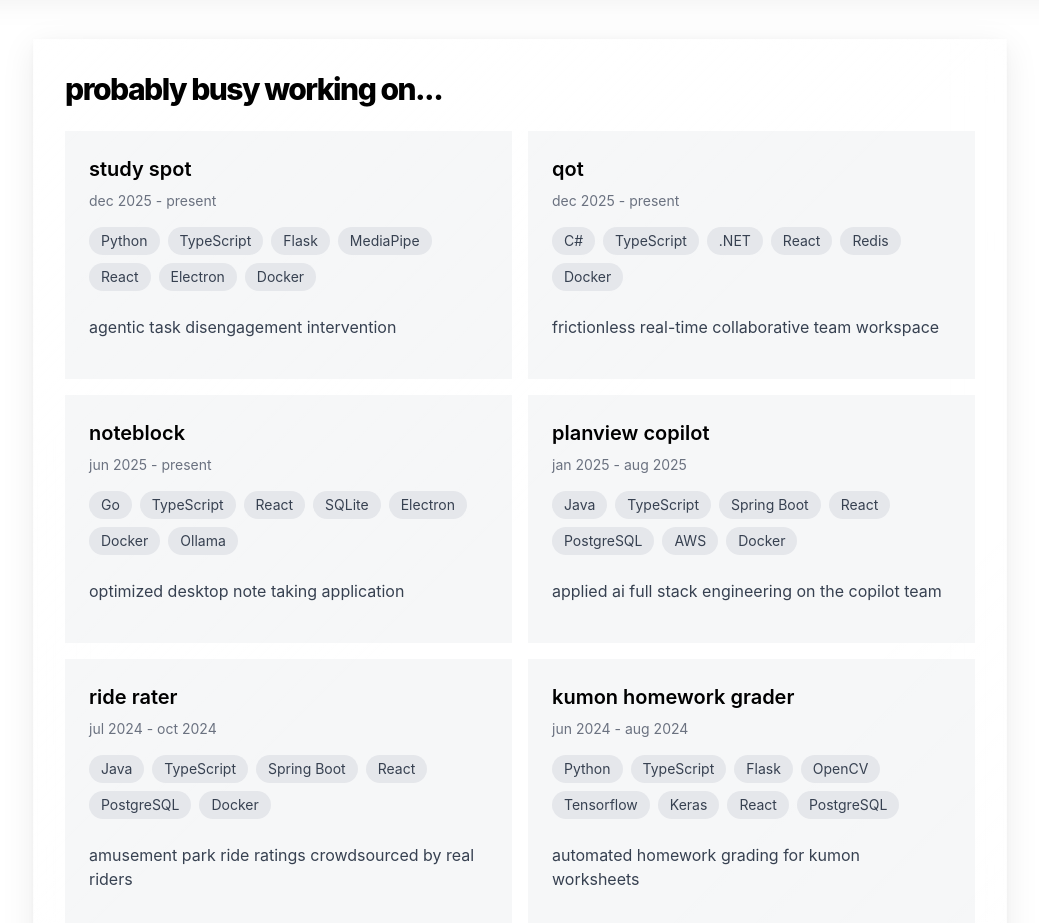
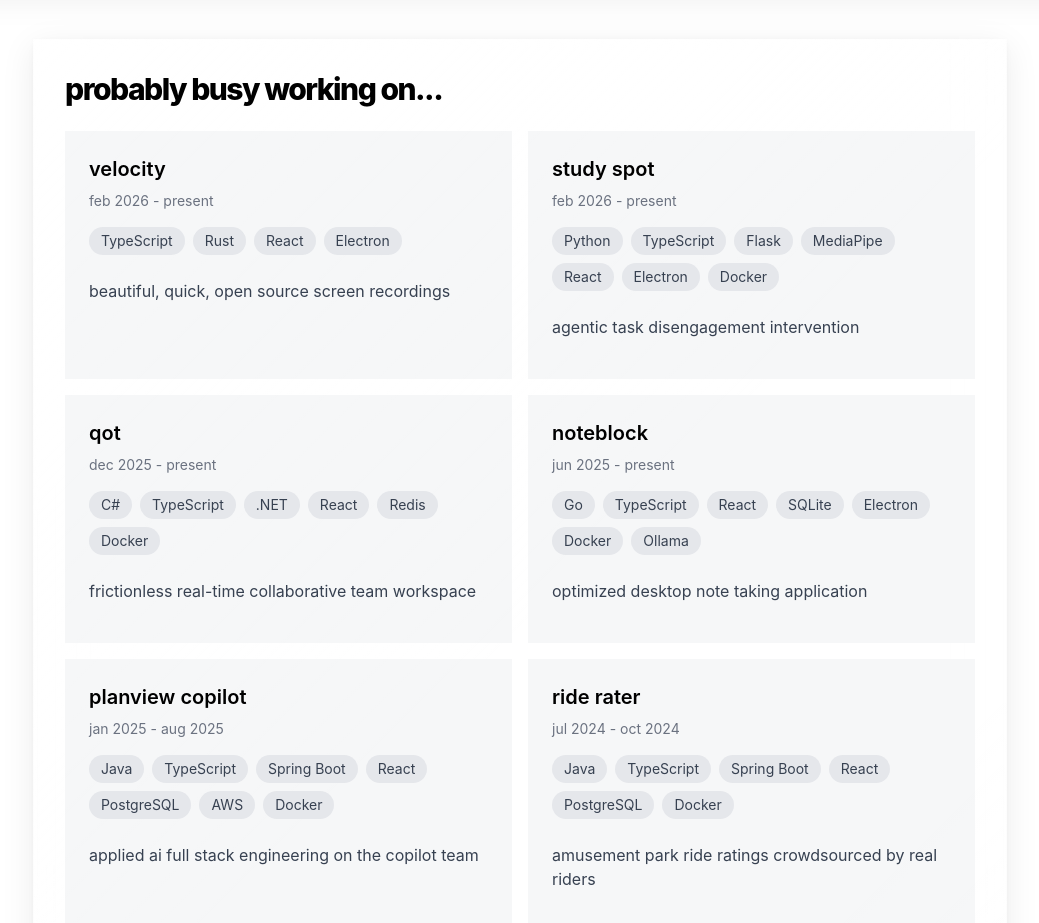
Before and after one commit to rzhang57/rmzhang-website, a Next.js app: page / in a window 1280 px wide. Shown: the part 2500-3423 px from the top of the page, without its empty margins (120-1159 px from the left). Built offline with nearby package versions, Linux system fonts and the light colour scheme; no server answers.

Commit message:
add velocity

```diff
--- a/src/components/landing/Projects.tsx
+++ b/src/components/landing/Projects.tsx
@@ -9,8 +9,15 @@ export default function Projects() {
         <h1 className="text-3xl font-extrabold tracking-tighter mb-6">probably busy working on...</h1>
         <div className="grid lg:grid-cols-[1fr_1fr] sm:grid-cols-1 items-stretch gap-4">
           <ProjectCard
+              title={"velocity"}
+              date={"feb 2026 - present"}
+              technologies={["TypeScript", "Rust", "React", "Electron"]}
+              description={"beautiful, quick, open source screen recordings"}
+              githubLink={"https://github.com/rzhang57/study-spot"}
+          />
+          <ProjectCard
               title={"study spot"}
-              date={"dec 2025 - present"}
+              date={"feb 2026 - present"}
               technologies={["Python", "TypeScript", "Flask", "MediaPipe", "React", "Electron", "Docker"]}
               description={"agentic task disengagement intervention"}
               githubLink={"https://github.com/rzhang57/study-spot"}
```
